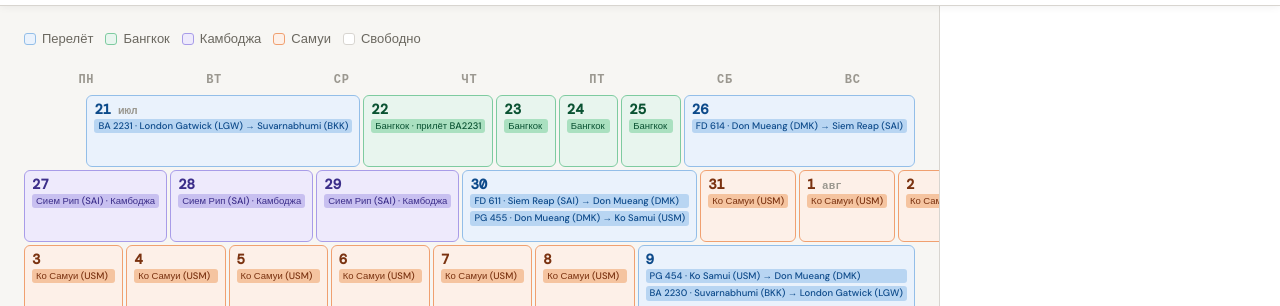
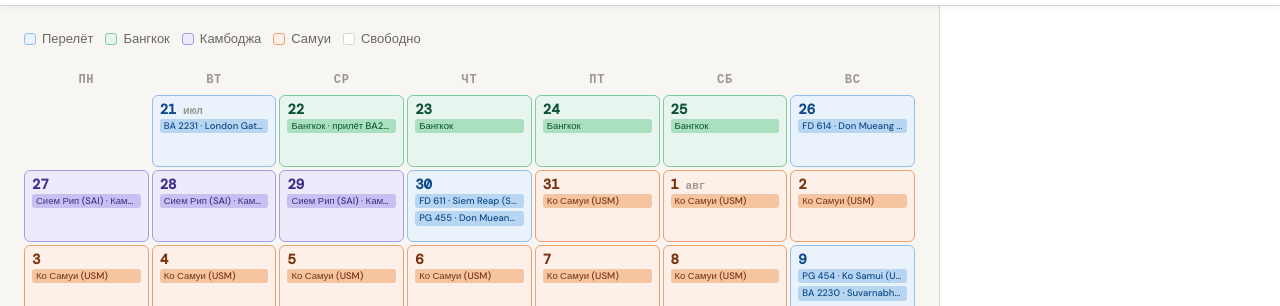
Before and after one commit to jybronto/thailand-travel-calendar, a plain HTML site: page index.html in a window 1280 px wide. Shown: the part 63-369 px from the top of the page. Drawn offline with nearby package versions, Linux system fonts and the light colour scheme.

Commit message:
fix: constrain cell width so chips truncate at cell edge

```diff
--- a/index.html
+++ b/index.html
@@ -176,6 +176,8 @@ body {
   transition: all 0.12s ease;
   background: var(--white);
   border-color: var(--border);
+  min-width: 0;
+  overflow: hidden;
 }
 .cell.empty { background: transparent; border-color: transparent; cursor: default; pointer-events: none; }
 .cell:not(.empty):hover { border-color: var(--border2); transform: translateY(-1px); box-shadow: var(--shadow); }
```
